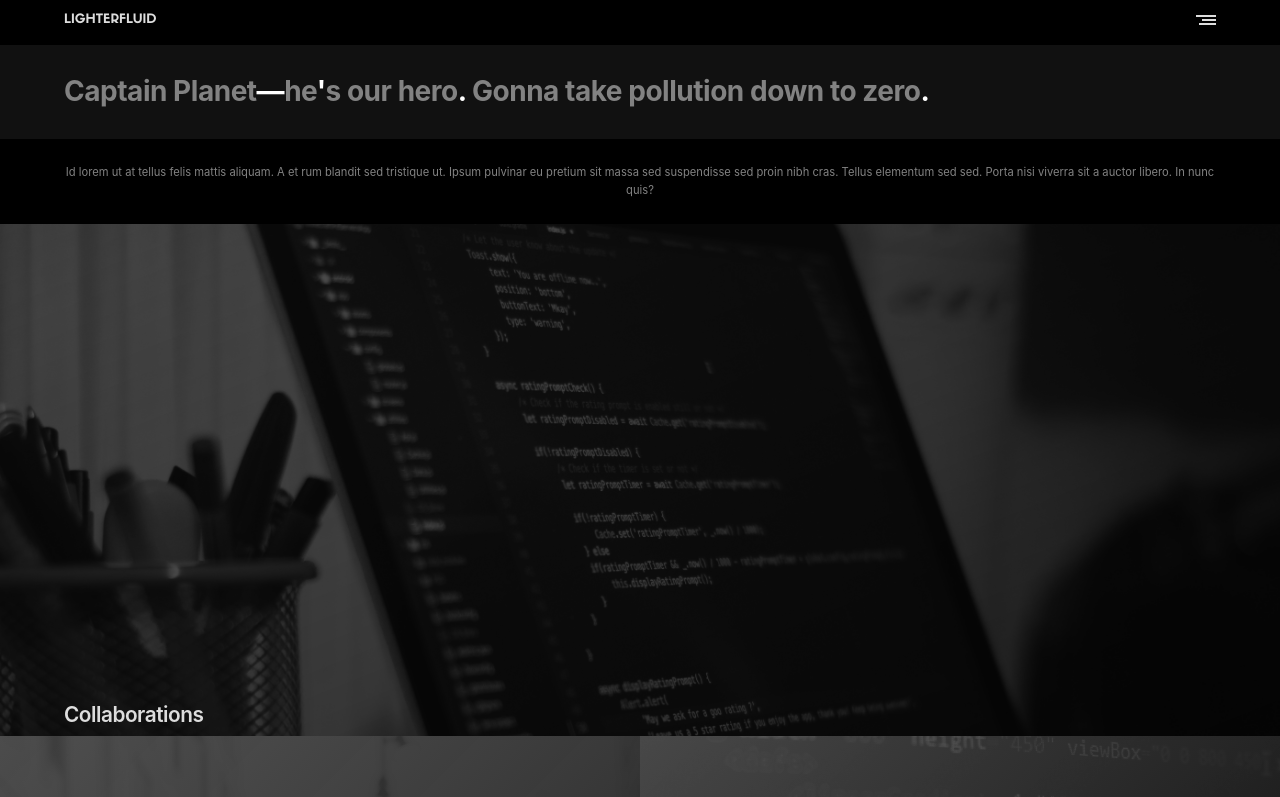
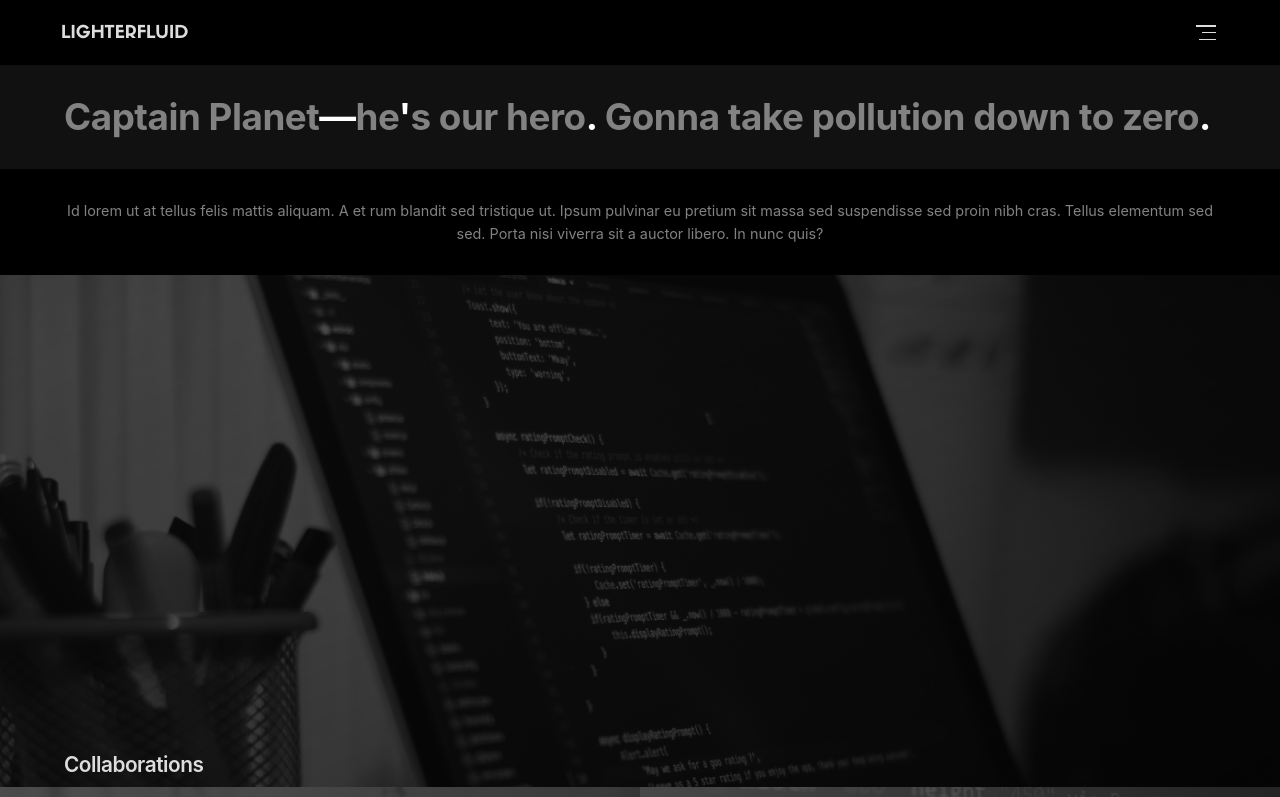
Before and after one commit to winslowdev/lighterfluid, a React (Create React App) app: page / in a window 1280 px wide. Shown: the top 797 px of the page. Built offline with nearby package versions, Linux system fonts and the light colour scheme.

Commit message:
working on pixel perfection

```diff
--- a/src/components/users/Login.js
+++ b/src/components/users/Login.js
@@ -6,8 +6,9 @@ export class Login extends Component {
         return (
             <React.Fragment>
                 <HeaderInformation
+                    highlightPunctuation={this.props.highlightPunctuation}
                     pageTitle={this.props.welcome.login}
-                    pageDescription="This page is only for developers with an account. To join the Lighterfluid network, reach out at contact@lighterfluid.co." />
+                    pageDescription="Twhis page is only for developers with an account. To join the Lighterfluid network, reach out at contact@lighterfluid.co." />
 
                 <form id="login-form">
                     <label for="email" hidden>sds</label>
--- a/src/css/index.css
+++ b/src/css/index.css
@@ -34,7 +34,7 @@ body {
     margin: 0 auto;
 }
 
-#header, #home-hero, #footer, footer {
+header, #home-hero, #footer, footer {
     display: flex;
     flex-direction: row;
     justify-content: space-between;
@@ -42,15 +42,18 @@ body {
 }
 
 header {
-    align-items: center;
     background-color: var(--black);
-    display: flex;
-    flex-direction: row;
     height: 40px;
-    justify-content: center;
     position: fixed;
     width: 100%;
     z-index: 9999;
+}
+
+#header {
+    display: flex;
+    flex-direction: row;
+    justify-content: space-between;
+    align-items: flex-end;
 }
 
 aside {
@@ -65,6 +68,8 @@ footer {
     background-color: var(--black);
     height: 30px;
     width: 100%;
+    position: relative;
+    bottom: 0;
 }
 
 #footer {
@@ -83,11 +88,13 @@ footer {
     justify-content: space-between;
     align-items: flex-end;
     height: 10px;
+    margin: 0;
 }
 
 .nav-icon-top, .nav-icon-mid, .nav-icon-btm {
     background-color: var(--lightgrey);
     height: 2px;
+    margin: 0;
 
 }
 
@@ -224,7 +231,6 @@ h1 {
 /* bold hero title */
 h2 {
     color: var(--grey);
-    background-clip: text;
     font-size: 1.75rem;
     font-weight: 700;
     letter-spacing: -0.03rem;
@@ -265,8 +271,10 @@ h6 {
     color: var(--lightgrey);
     font-family: "Sifonn Pro", sans-serif;
     font-size: 0.8rem;
-    line-height: 115%;
+    line-height: 100%;
+    padding: 0;
     text-transform: uppercase;
+    margin: -3px;
 }
 
 p {
@@ -277,7 +285,7 @@ p {
 }
 
 footer p {
-    color: var(--darkgrey);
+    color: var(--grey);
     font-size: 0.3rem;
 }
 
@@ -410,3 +418,74 @@ button {
 .skills-item:hover {
     background-color: var(--orange);
 }
+
+@media screen and (min-width: 375px) {
+    header {
+        height: 45px;
+    }
+
+    main {
+        padding-top: 45px;
+    }
+
+    h2 {
+        font-size: 2.1rem;
+    }
+
+    p {
+        font-size: 0.9rem;
+        line-height: 160%;
+    }
+
+    .brand-statement {
+        margin: 30px 5%;
+    }
+
+    .nav-on {
+        padding-top: 45px;
+    }
+}
+
+@media screen and (min-width: 412px) {
+    header {
+        height: 65px;
+    }
+
+    main {
+        padding-top: 65px;
+    }
+
+
+    .nav-icon {
+        height: 15px;
+    }
+
+    .nav-icon-top, .nav-icon-mid, .nav-icon-btm {
+        background-color: var(--lightgrey);
+        height: 1.5px;
+
+    }
+
+    h2 {
+        font-size: 2.3rem;
+    }
+
+    h6 {
+        font-size: 1.1rem;
+    }
+
+    p {
+        font-size: 0.9rem;
+        line-height: 160%;
+    }
+
+
+    .brand-statement {
+        margin: 30px 5%;
+    }
+
+    .nav-on {
+        height: 15px;
+        padding-top: 65px;
+    }
+}
```
